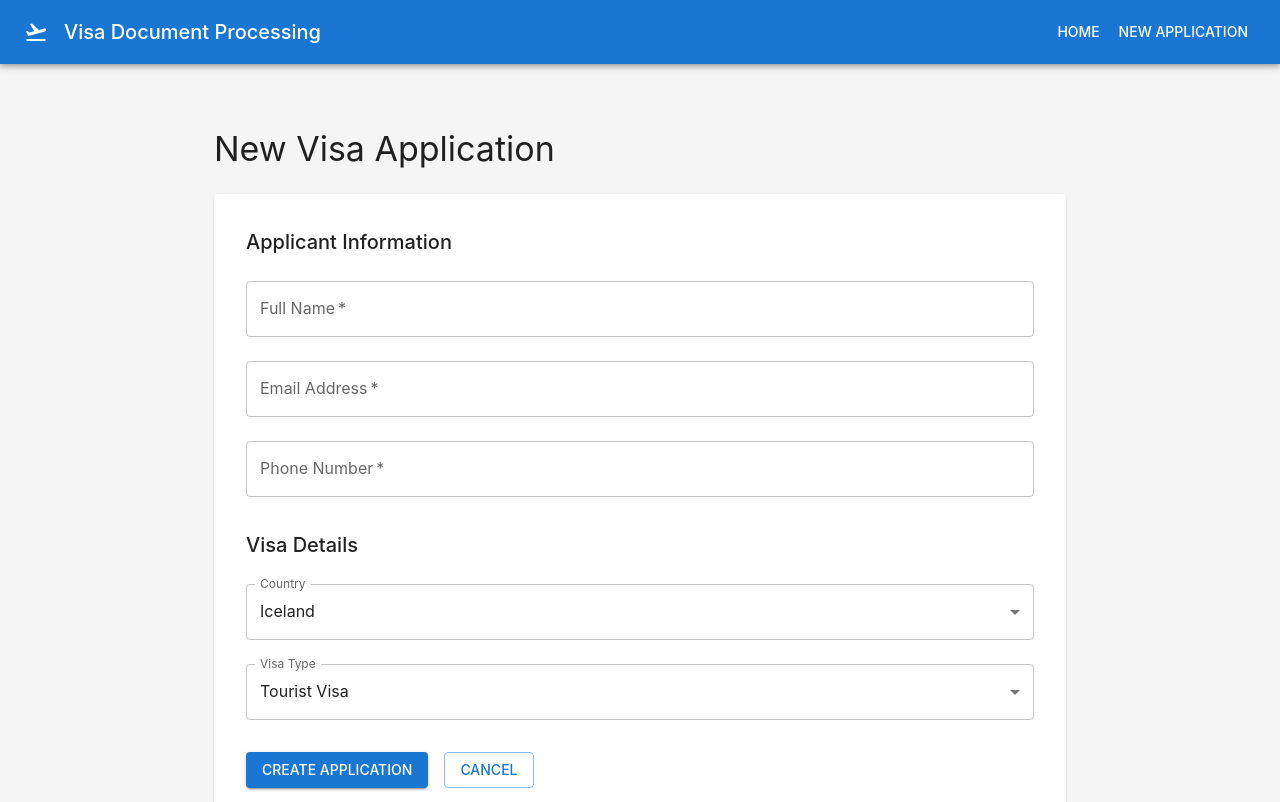
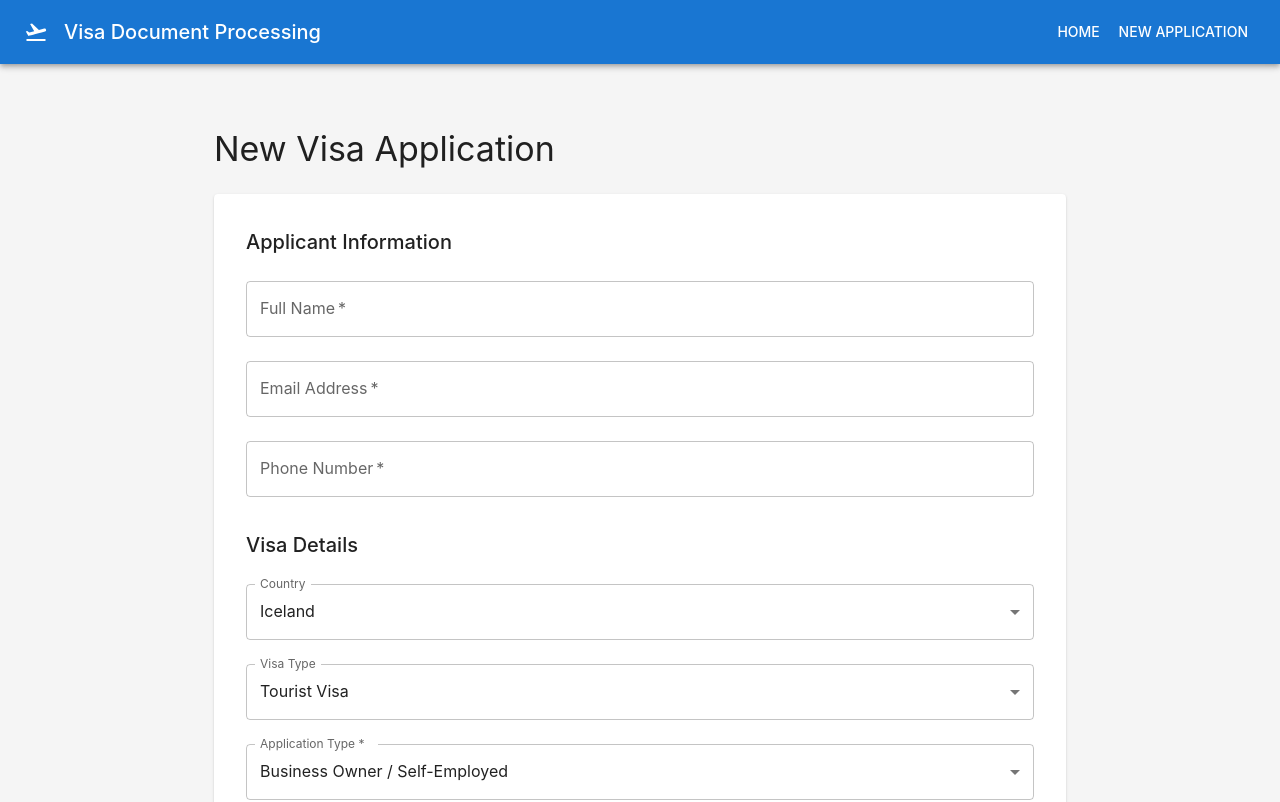
Before and after one commit to sayad-dot/visaProcessor, a React (Vite) app in the folder frontend/: page /new-application in a window 1280 px wide. Shown: the top 802 px of the page. Built offline with nearby package versions, Linux system fonts and the light colour scheme; no server answers.

Commit message:
Add storage capacity exceeded error message

```diff
--- a/frontend/src/components/GenerationSection.jsx
+++ b/frontend/src/components/GenerationSection.jsx
@@ -66,7 +66,7 @@ const GenerationSection = ({ applicationId, applicantName = 'Applicant' }) => {
     { key: 'financial_statement', name: 'Financial Statement', category: 'generated' },
   ];
 
-  // Document type display names for generation (ALL 13 AI-generatable documents)
+  // Document type display names for generation (ALL AI-generatable documents)
   const docTypeNames = {
     cover_letter: 'Cover Letter',
     nid_english: 'NID English Translation',
@@ -79,6 +79,8 @@ const GenerationSection = ({ applicationId, applicantName = 'Applicant' }) => {
     tin_certificate: 'TIN Certificate',
     tax_certificate: 'Tax Certificate',
     trade_license: 'Trade License',
+    job_noc: 'Job NOC',
+    job_id_card: 'Employee ID Card',
     hotel_booking: 'Hotel Booking',
     air_ticket: 'Air Ticket'
   };
--- a/frontend/src/pages/NewApplicationPage.jsx
+++ b/frontend/src/pages/NewApplicationPage.jsx
@@ -23,6 +23,7 @@ const NewApplicationPage = () => {
     applicant_phone: '',
     country: 'Iceland',
     visa_type: 'Tourist',
+    application_type: 'business'  // NEW: Default to business
   })
   const [loading, setLoading] = useState(false)
 
@@ -121,6 +122,20 @@ const NewApplicationPage = () => {
               </Select>
             </FormControl>
 
+            <FormControl fullWidth margin="normal">
+              <InputLabel>Application Type *</InputLabel>
+              <Select
+                name="application_type"
+                value={formData.application_type}
+                onChange={handleChange}
+                label="Application Type *"
+                required
+              >
+                <MenuItem value="business">Business Owner / Self-Employed</MenuItem>
+                <MenuItem value="job">Job Holder / Employee</MenuItem>
+              </Select>
+            </FormControl>
+
             <Box sx={{ mt: 3, display: 'flex', gap: 2 }}>
               <Button
                 variant="contained"
--- a/frontend/src/services/api.js
+++ b/frontend/src/services/api.js
@@ -1,4 +1,5 @@
 import axios from 'axios'
+import { toast } from 'react-toastify'
 
 const API_BASE_URL = import.meta.env.VITE_API_URL || 'http://localhost:8000/api'
 
@@ -28,6 +29,20 @@ api.interceptors.response.use(
   (error) => {
     // Handle errors globally
     console.error('API Error:', error.response?.data || error.message)
+
+    // Show storage capacity error when backend is unreachable or any error occurs
+    // This will show in addition to the specific error messages in components
+    setTimeout(() => {
+      toast.error('⚠️ Storage limit capacity exceeded. Service temporarily unavailable.', {
+        position: 'top-center',
+        autoClose: 5000,
+        hideProgressBar: false,
+        closeOnClick: true,
+        pauseOnHover: true,
+        draggable: true,
+      })
+    }, 500) // Delay slightly so it appears after the first error message
+
     return Promise.reject(error)
   }
 )
```
